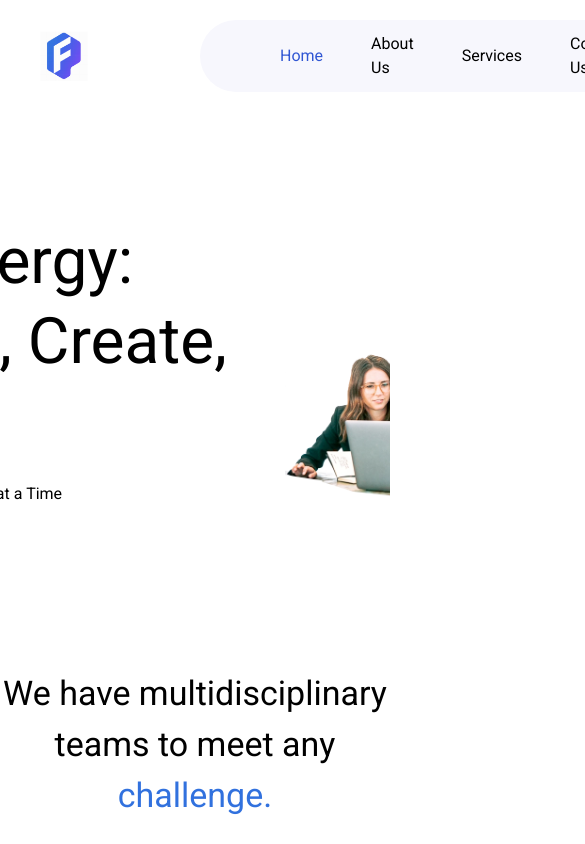
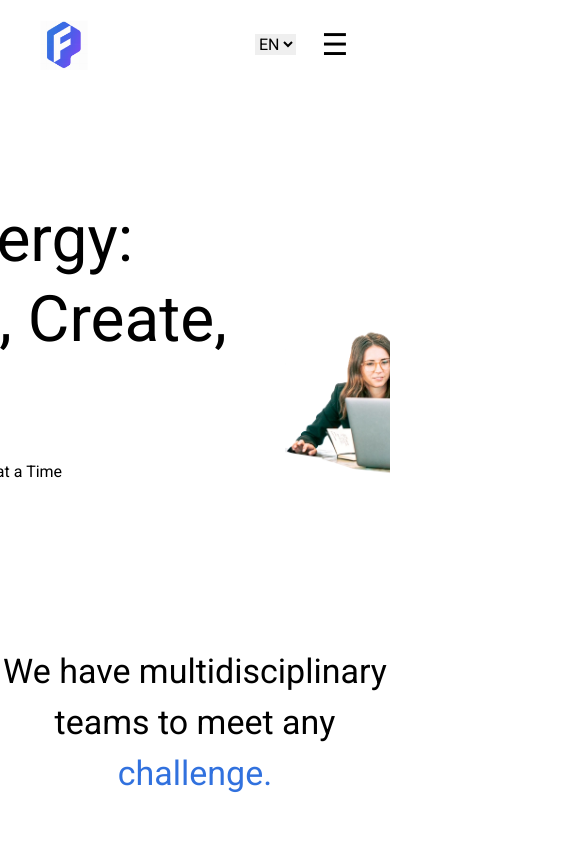
Before and after one commit to lokeshdarla/TechSynergy, a Next.js app: page / in a window 390 px wide. Shown: the top 844 px of the page, 585 px wide, since content can reach past the window. Built offline with nearby package versions, Linux system fonts and the light colour scheme.

Commit message:
[fix] responsive navbar

```diff
--- a/components/Footer.tsx
+++ b/components/Footer.tsx
@@ -10,7 +10,7 @@ import logo from '@/public/logo.png';
 function Footer() {
   return (
     <div className='flex items-center justify-center flex-col gap-[40px] min-w-[1174px] my-5 font-secondary'>
-      <div className='flex items-start justify-between w-[1174px]'>
+      <div className='flex items-start justify-between w-[1174px] flex-wrap'>
         <div className='text-gray-400 flex flex-col gap-[10px] font-secondary leading-[28px]'>
           <h3 className='text-[#0A142F]'>Product</h3>
           <p>Employee database</p>
--- a/components/Navbar.tsx
+++ b/components/Navbar.tsx
@@ -1,33 +1,53 @@
+// Import necessary modules and components
 'use client'
-import React from 'react';
+import React, { useState } from 'react';
 import Image from 'next/image';
 import Link from 'next/link';
 
 import logo from '@/public/logo.png';
 
-const Navbar: React.FC = () => {
+const Navbar = () => {
+  const [isMenuOpen, setIsMenuOpen] = useState(false);
+
+  const toggleMenu = () => {
+    setIsMenuOpen(!isMenuOpen);
+  };
+
   return (
-    <div className='flex items-center justify-between px-10 py-5'>
-      <div className='min-w-[160px]'>
+    <header className="bg-white py-5">
+      <nav className={`flex justify-between items-center mx-10 ${isMenuOpen ? 'md:relative z-15' : 'md:sticky md:top-0 z-20'}`}>
+        <div>
           <Image height={50} src={logo} alt="" />
         </div>
-      <div className='flex items-center justify-center gap-12 px-20 py-3 bg-[#F7F7FD] rounded-full min-w-[633px]:'>
+        <div
+          className={`duration-500 md:static absolute bg-white min-h-full md:min-h-fit left-0 ${isMenuOpen ? 'top-[9%]' : 'top-[-100%]'}
+          md:w-auto flex items-start py-5 px-5 z-10 w-full md:top-[0%]`}
+        >
+          <div className="flex md:flex-row flex-col md:items-center md:gap-[4vw] gap-8 md:bg-[#F7F7FD] md:px-20 md:py-3 md:rounded-full md:text-[16px] text-[18px] w-full items-center">
             <Link href="#Home" className='text-[#3056D3]'>Home</Link>
             <Link href="#">About Us</Link>
             <Link href="#">Services</Link>
             <Link href="#">Contact Us</Link>
-      </div>
-      <div className='flex items-center justify-center gap-10 min-w-[300px]:'>
-         {/* Dropdown for language selection */}
-         <select className='gap-2'>
-          <option value="English">en</option>
-          <option value="French">fr</option>
-          {/* Add more language options as needed */}
-        </select>
-        <button className='bg-[#3171DE] px-6 py-3 rounded-full text-[#FFFFFF]'>Schedule a Call</button>
+            <button className='bg-[#3171DE] px-6 py-3 rounded-full text-[#FFFFFF] md:hidden '>Schedule a Call</button>
           </div>
         </div>
+        <div className="flex items-center gap-6">
+          <select className='gap-2'>
+            <option value="English">EN</option>
+            <option value="French">FR</option>
+          </select>
+          <button className='bg-[#3171DE] px-6 py-3 rounded-full text-[#FFFFFF] md:block hidden'>Schedule a Call</button>
+
+          <button
+            onClick={toggleMenu}
+            className="text-3xl cursor-pointer md:hidden min-w-[30px]"
+          >
+            {isMenuOpen ? '✕' : '☰'}
+          </button>
+        </div>
+      </nav>
+    </header>
   );
-}
+};
 
 export default Navbar;
```
Lines whose indentation alone changed are shown as unchanged.
